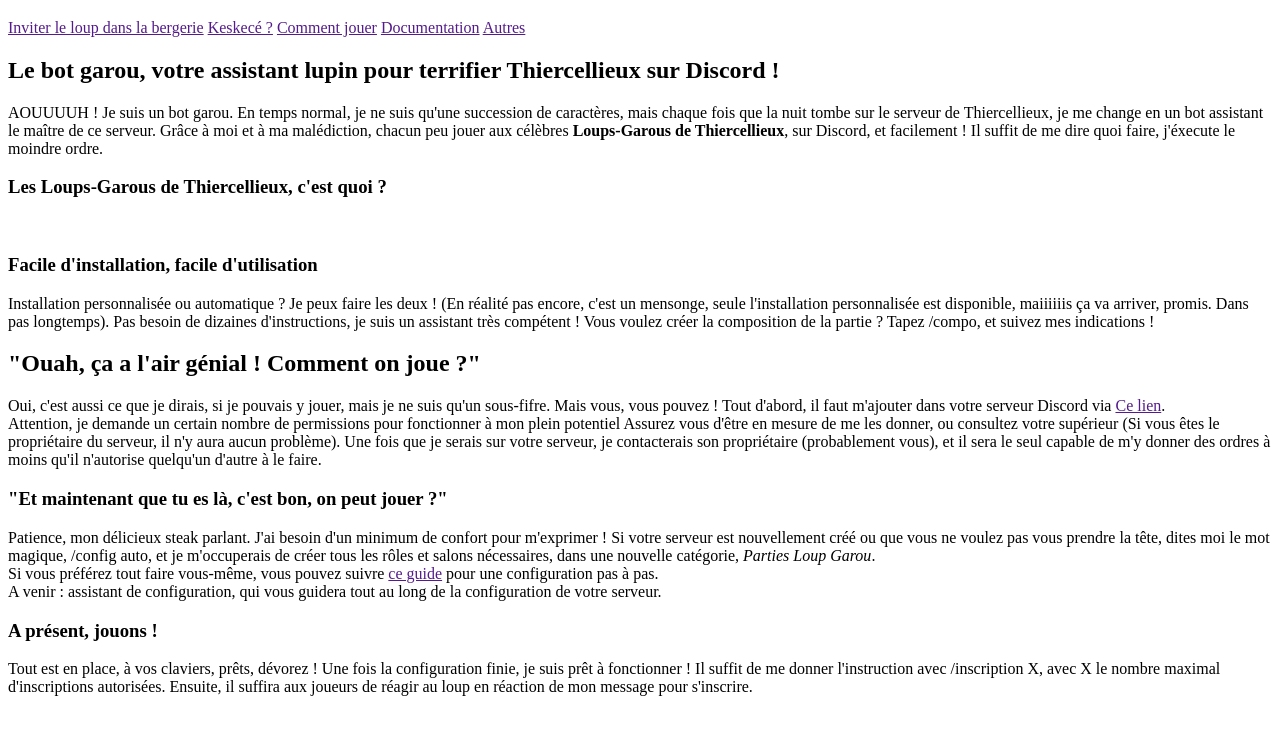
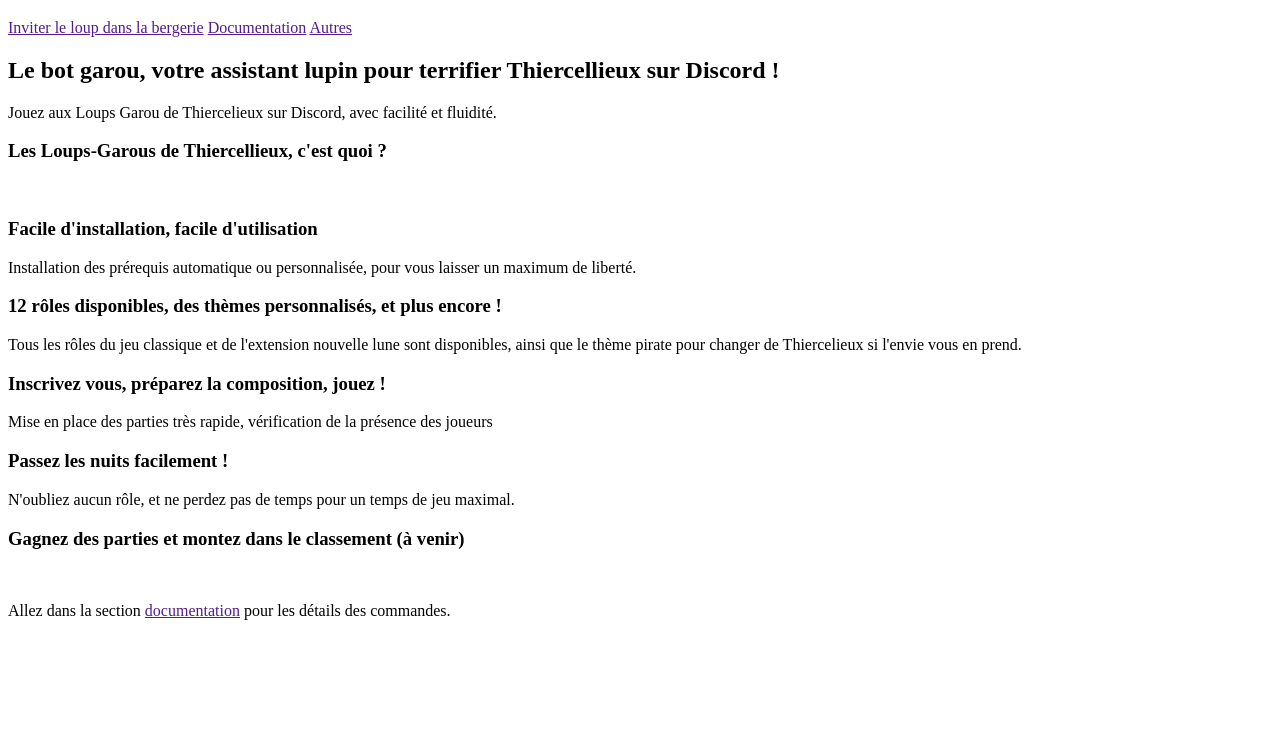
Before and after one commit to Rumengol/Bot_Garou, a website: page Site/index.html in a window 1280 px wide. Shown: the part 61-796 px from the top of the page. Drawn offline with Linux system fonts and the light colour scheme.

```diff
--- a/Site/index.html
+++ b/Site/index.html
@@ -11,8 +11,6 @@
       <h1 id="Nomdugarou">Bot Garou</h1>
       <nav>
         <a href="">Inviter le loup dans la bergerie</a>
-        <a href="">Keskecé ?</a>
-        <a href="">Comment jouer</a>
         <a href="">Documentation</a>
         <a href="">Autres</a>
       </nav>
@@ -24,13 +22,8 @@
         Discord !
       </h2>
       <p class="intro">
-        AOUUUUH ! Je suis un bot garou. En temps normal, je ne suis qu'une
-        succession de caractères, mais chaque fois que la nuit tombe sur le
-        serveur de Thiercellieux, je me change en un bot assistant le maître de
-        ce serveur. Grâce à moi et à ma malédiction, chacun peu jouer aux
-        célèbres <b>Loups-Garous de Thiercellieux</b>, sur Discord, et
-        facilement ! Il suffit de me dire quoi faire, j'éxecute le moindre
-        ordre.
+        Jouez aux Loups Garou de Thiercelieux sur Discord, avec facilité et
+        fluidité.
       </p>
       <aside class="floating-bubble">
         <h3>
@@ -39,62 +32,56 @@
         <p></p>
       </aside>
       <br />
-      <h3>Facile d'installation, facile d'utilisation</h3>
-      <p class="description">
-        Installation personnalisée ou automatique ? Je peux faire les deux ! (En
-        réalité pas encore, c'est un mensonge, seule l'installation
-        personnalisée est disponible, maiiiiiis ça va arriver, promis. Dans pas
-        longtemps). Pas besoin de dizaines d'instructions, je suis un assistant
-        très compétent ! Vous voulez créer la composition de la partie ? Tapez
-        <span class="code">/compo</span>, et suivez mes indications !
-      </p>
     </section>
-    <section id="HowToPlay">
-      <h2>
-        "Ouah, ça a l'air génial ! Comment on joue ?"
-      </h2>
+    <section id="Main">
+      <div class="impair">
+        <h3>Facile d'installation, facile d'utilisation</h3>
+        <p class="description">
+          Installation des prérequis automatique ou personnalisée, pour vous
+          laisser un maximum de liberté.
+        </p>
+        <aside class="aside-img"></aside>
+      </div>
+
+      <div class="pair">
+        <h3>
+          12 rôles disponibles, des thèmes personnalisés, et plus encore !
+        </h3>
+        <p>
+          Tous les rôles du jeu classique et de l'extension nouvelle lune sont
+          disponibles, ainsi que le thème pirate pour changer de Thiercelieux si
+          l'envie vous en prend.
+        </p>
+        <aside class="aside-img"></aside>
+      </div>
+
+      <div class="impair">
+        <h3>Inscrivez vous, préparez la composition, jouez !</h3>
+        <p>
+          Mise en place des parties très rapide, vérification de la présence des
+          joueurs
+        </p>
+        <aside class="aside-img"></aside>
+      </div>
+
+      <div class="pair">
+        <h3>Passez les nuits facilement !</h3>
+        <p>
+          N'oubliez aucun rôle, et ne perdez pas de temps pour un temps de jeu
+          maximal.
+        </p>
+        <aside class="aside-img"></aside>
+      </div>
+
+      <div class="impair">
+        <h3>Gagnez des parties et montez dans le classement (à venir)</h3>
+        <aside class="aside-img"></aside>
+      </div>
+
+      <br />
       <p>
-        Oui, c'est aussi ce que je dirais, si je pouvais y jouer, mais je ne
-        suis qu'un sous-fifre. Mais vous, vous pouvez ! Tout d'abord, il faut
-        m'ajouter dans votre serveur Discord via <a href="">Ce lien</a>.
-        <br />
-        <span id="PermCall">
-          Attention, je demande un certain nombre de permissions pour
-          fonctionner à mon plein potentiel
-        </span>
-        Assurez vous d'être en mesure de me les donner, ou consultez votre
-        supérieur (Si vous êtes le propriétaire du serveur, il n'y aura aucun
-        problème). Une fois que je serais sur votre serveur, je contacterais son
-        propriétaire (probablement vous), et il sera le seul capable de m'y
-        donner des ordres
-        <span id="GiveControl"
-          >à moins qu'il n'autorise quelqu'un d'autre à le faire.</span
-        >
-      </p>
-      <h3>"Et maintenant que tu es là, c'est bon, on peut jouer ?"</h3>
-      <p>
-        Patience, mon délicieux steak parlant. J'ai besoin d'un minimum de
-        confort pour m'exprimer ! Si votre serveur est nouvellement créé ou que
-        vous ne voulez pas vous prendre la tête, dites moi le mot magique,
-        <span class="code">/config auto</span>, et je m'occuperais de créer tous
-        les rôles et salons nécessaires, dans une nouvelle catégorie,
-        <i>Parties Loup Garou</i>.
-        <br />
-        Si vous préférez tout faire vous-même, vous pouvez suivre
-        <a href="">ce guide</a> pour une configuration pas à pas.
-        <br />
-        <span class="features"
-          >A venir : assistant de configuration, qui vous guidera tout au long
-          de la configuration de votre serveur.</span
-        >
-      </p>
-      <h3>A présent, jouons !</h3>
-      <p>
-        Tout est en place, à vos claviers, prêts, dévorez ! Une fois la
-        configuration finie, je suis prêt à fonctionner ! Il suffit de me donner
-        l'instruction avec <span class="code">/inscription X</span>, avec X le
-        nombre maximal d'inscriptions autorisées. Ensuite, il suffira aux
-        joueurs de réagir au loup en réaction de mon message pour s'inscrire.
+        Allez dans la section <a href="">documentation</a> pour les détails des
+        commandes.
       </p>
     </section>
   </body>
--- a/themes/Presets.json
+++ b/themes/Presets.json
@@ -89,7 +89,7 @@
         "Power": "Chaque nuit, il peut charmer jusqu'à 2 joueurs. Ces joueurs sont informés de leurs enchantement, et savent qui sont les autres personnes charmées. Le charme n'a aucun impact sur les personnages ou la façon de jouer.",
         "Win": "Lorsque l'intégralité des joueurs vivants est charmée, il remporte une victoire de Flûtiste.",
         "Emote": ":muscial_note:",
-        "Id": "joueur de flûte,joueur de flute, jdf, flûtiste,musicien,flutiste",
+        "Id": "joueur de flûte,joueur de flute,jdf,flûtiste,musicien,flutiste",
         "Nuit": true
       },
       {
@@ -359,6 +359,6 @@
       "OnDeath": "Un autre cadavre a été retrouvé, celui de **|** visiblement foudroyé par une attaque lors de la nuit.",
       "Amoureux": "Maudits"
     },
-    "villageois": "pirates"
+    "villageois": "Pirates"
   }
 }
```
Also changed, not shown: composition.json (+7 -0 lines), index.js (+26 -19 lines).
